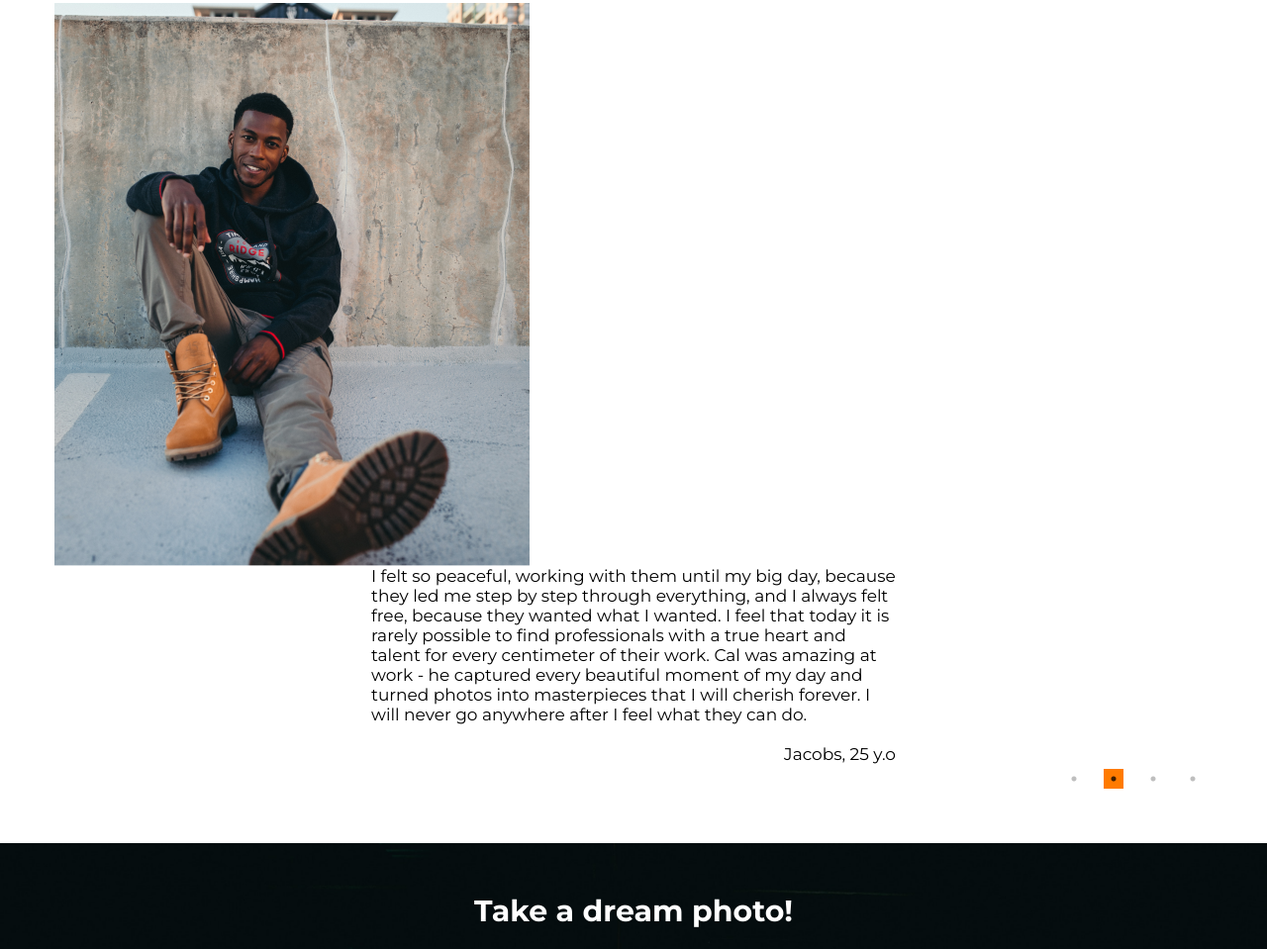
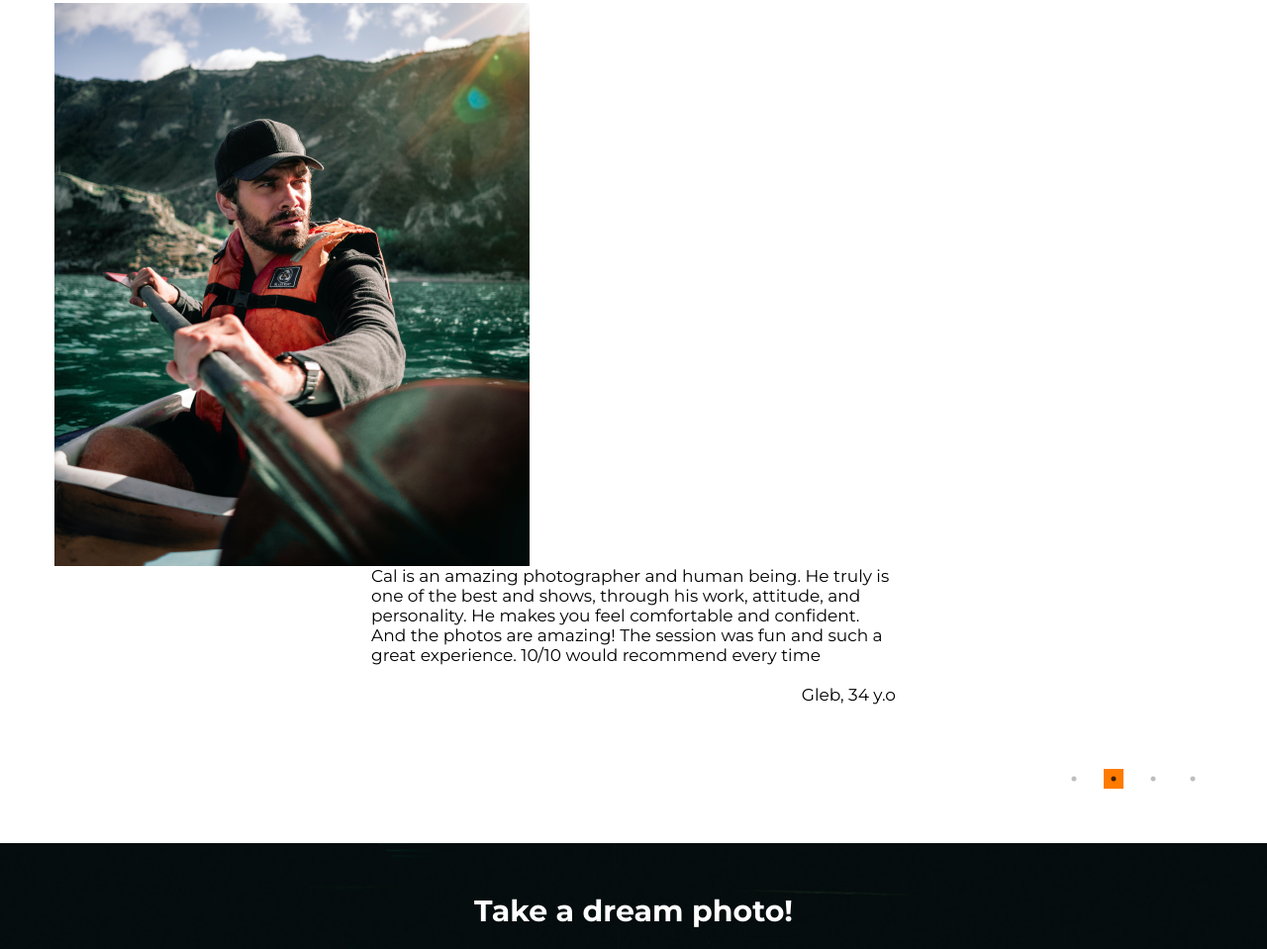
Before and after one commit to 200103020/mid_project, a plain HTML site: page index.html in a window 1280 px wide. Shown: the part 3619-4578 px from the top of the page at 99% size. Drawn offline with nearby package versions, Linux system fonts and the light colour scheme.

Commit message:
last changes

```diff
--- a/index.html
+++ b/index.html
@@ -133,7 +133,7 @@
             <div class="feedback_slider">
                 <div class="feedback_item">
                     <div class="photo_review">
-                        <img src="img/review.png" alt="#">
+                        <img src="img/review1.png" alt="#">
                     </div>
                     <div class="review_text">
                         <p>
@@ -148,47 +148,35 @@
                 </div>
                 <div class="feedback_item">
                     <div class="photo_review">
-                        <img src="img/review.png" alt="#">
+                        <img src="img/review2.png" alt="#">
                     </div>
                     <div class="review_text">
                         <p>
-                            I felt so peaceful, working with them until my big day, because they led me step by step through everything,
-                            and I always felt free, because they wanted what I wanted.
-                            I feel that today it is rarely possible to find professionals with a true heart and talent for every centimeter of their work.
-                            Cal was amazing at work - he captured every beautiful moment of my day and turned photos into masterpieces that I will cherish forever.
-                            I will never go anywhere after I feel what they can do.
+                            Cal is an amazing photographer and human being. He truly is one of the best and shows, through his work, attitude, and personality. He makes you feel comfortable and confident. And the photos are amazing! The session was fun and such a great experience. 10/10 would recommend every time
                         </p>
-                        <p class="author">Jacobs, 25 y.o</p>
+                        <p class="author">Gleb, 34 y.o</p>
                     </div>
                 </div>
                 <div class="feedback_item">
                     <div class="photo_review">
-                        <img src="img/review.png" alt="#">
+                        <img src="img/review3.png" alt="#">
                     </div>
                     <div class="review_text">
                         <p>
-                            I felt so peaceful, working with them until my big day, because they led me step by step through everything,
-                            and I always felt free, because they wanted what I wanted.
-                            I feel that today it is rarely possible to find professionals with a true heart and talent for every centimeter of their work.
-                            Cal was amazing at work - he captured every beautiful moment of my day and turned photos into masterpieces that I will cherish forever.
-                            I will never go anywhere after I feel what they can do.
+                            Loved working with this photographer . He was so kind and patient working with my toddler and my less than cooperative newborn. The photos came out beautifully. Overall, just really happy with this experience
                         </p>
-                        <p class="author">Jacobs, 25 y.o</p>
+                        <p class="author">Karina, 20 y.o</p>
                     </div>
                 </div>
                 <div class="feedback_item">
                     <div class="photo_review">
-                        <img src="img/review.png" alt="#">
+                        <img src="img/review4.png" alt="#">
                     </div>
                     <div class="review_text">
                         <p>
-                            I felt so peaceful, working with them until my big day, because they led me step by step through everything,
-                            and I always felt free, because they wanted what I wanted.
-                            I feel that today it is rarely possible to find professionals with a true heart and talent for every centimeter of their work.
-                            Cal was amazing at work - he captured every beautiful moment of my day and turned photos into masterpieces that I will cherish forever.
-                            I will never go anywhere after I feel what they can do.
+                            Cal is amazing at capturing the perfect moment in a short amount of time! My kids have short attention spans so it was important that she kept them entertained all while getting genuine smiles! We were absolutely thrilled when we received our pictures. They were perfect, we could not have been more pleased. We will definitely be lifelong clients of Cal!
                         </p>
-                        <p class="author">Jacobs, 25 y.o</p>
+                        <p class="author">Miranda, 30 y.o</p>
                     </div>
                 </div>
             </div>
```
Also changed, not shown: img/review1.png (renamed from img/review.png), img/review2.png (added), img/review3.png (added), img/review4.png (added).
